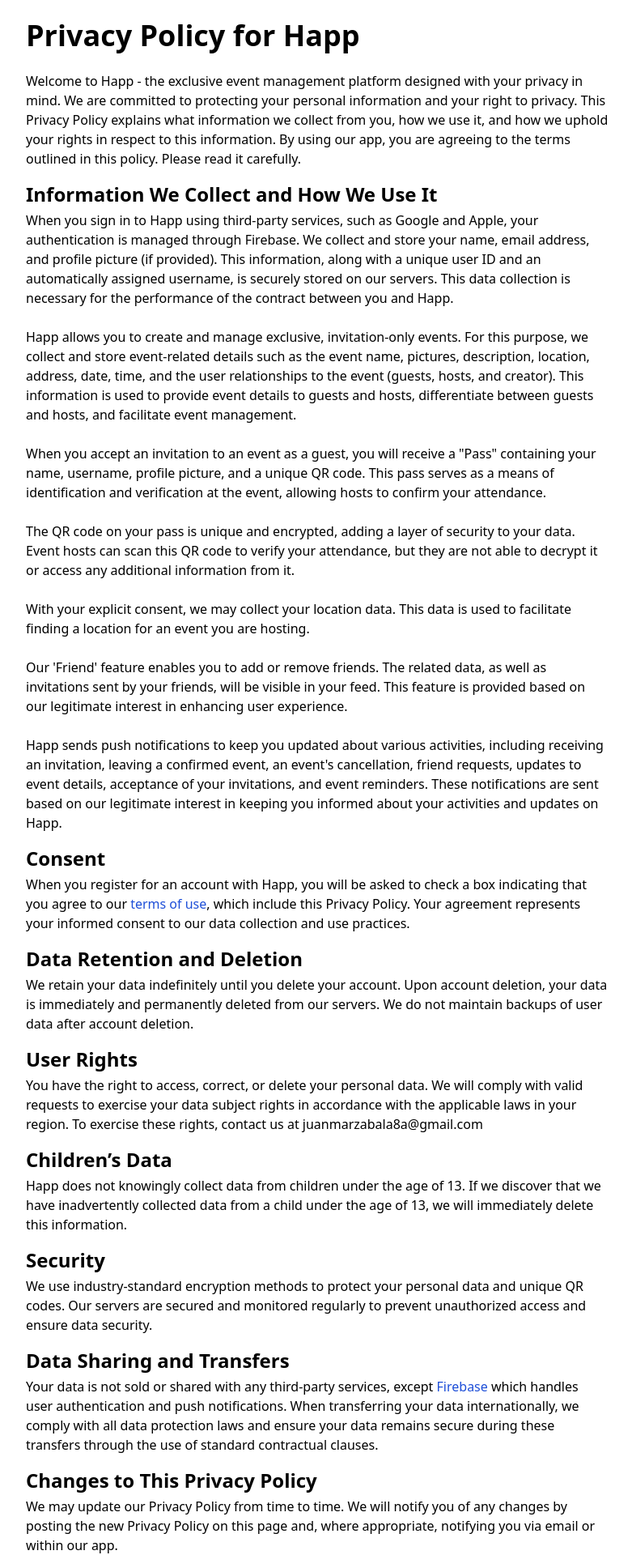
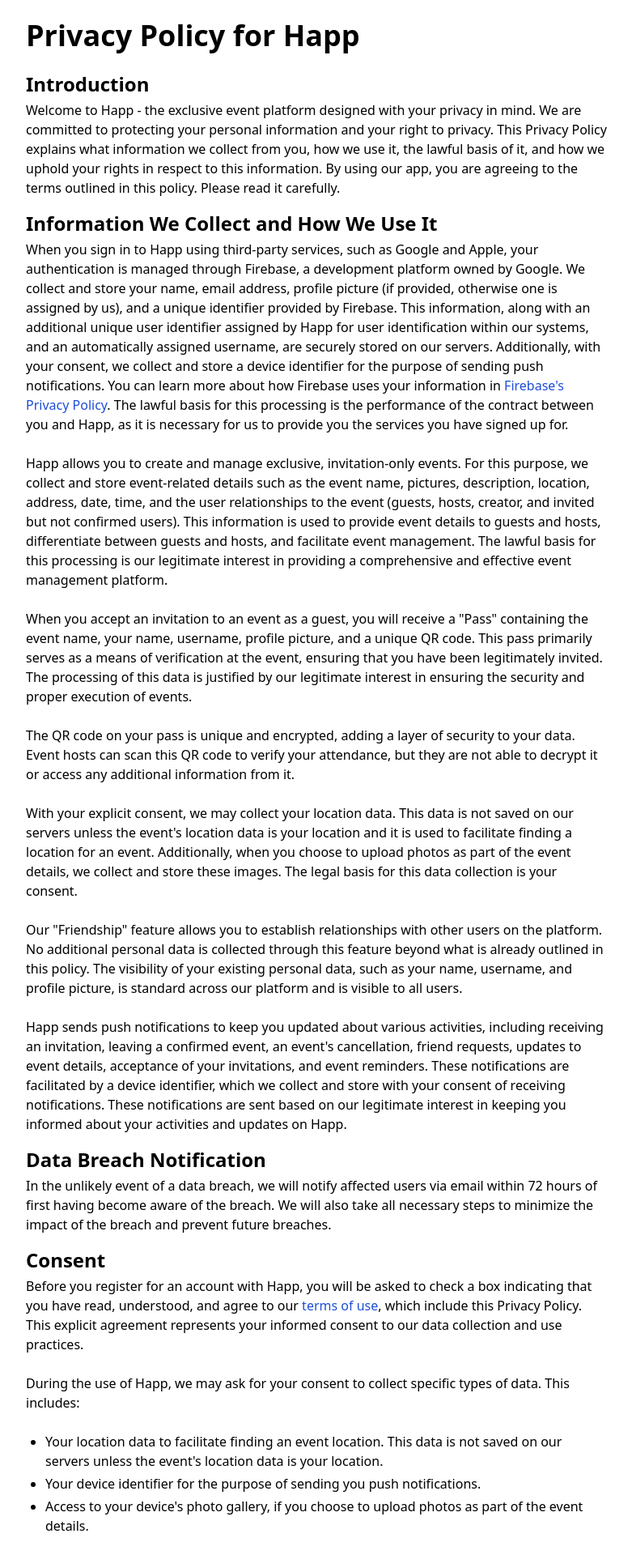
Before and after one commit to juanmartin8a/HappWebsite, a SvelteKit app: page /legal/privacy-policy in a window 1280 px wide. Shown: the top 1920 px of the page at 81% size, without its empty margins (248-1029 px from the left). Built offline with nearby package versions, Linux system fonts and the light colour scheme.

Commit message:
fixed privacy policy and terms of use

```diff
--- a/src/routes/legal/privacy-policy/+page.svelte
+++ b/src/routes/legal/privacy-policy/+page.svelte
@@ -6,43 +6,66 @@
   <div class="mx-auto max-w-3xl p-6">
     <h1 class="text-3xl sm:text-4xl font-semibold pb-6">Privacy Policy for Happ</h1>
 
-    <p class="pb-4">Welcome to Happ - the exclusive event management platform designed with your privacy in mind. We are committed to protecting your personal information and your right to privacy. This Privacy Policy explains what information we collect from you, how we use it, and how we uphold your rights in respect to this information. By using our app, you are agreeing to the terms outlined in this policy. Please read it carefully.</p>
+    <h2 class="text-xl sm:text-2xl font-semibold pb-1">Introduction</h2>
+    <p class="pb-4">Welcome to Happ - the exclusive event platform designed with your privacy in mind. We are committed to protecting your personal information and your right to privacy. This Privacy Policy explains what information we collect from you, how we use it, the lawful basis of it, and how we uphold your rights in respect to this information. By using our app, you are agreeing to the terms outlined in this policy. Please read it carefully.</p>
 
     <h2 class="text-xl sm:text-2xl font-semibold pb-1">Information We Collect and How We Use It</h2>
     <p class="pb-4">
-      When you sign in to Happ using third-party services, such as Google and Apple, your authentication is managed through Firebase. We collect and store your name, email address, and profile picture (if provided). This information, along with a unique user ID and an automatically assigned username, is securely stored on our servers. This data collection is necessary for the performance of the contract between you and Happ.<br><br>
-      Happ allows you to create and manage exclusive, invitation-only events. For this purpose, we collect and store event-related details such as the event name, pictures, description, location, address, date, time, and the user relationships to the event (guests, hosts, and creator). This information is used to provide event details to guests and hosts, differentiate between guests and hosts, and facilitate event management.<br><br>
-      When you accept an invitation to an event as a guest, you will receive a "Pass" containing your name, username, profile picture, and a unique QR code. This pass serves as a means of identification and verification at the event, allowing hosts to confirm your attendance.<br><br>
-
+      When you sign in to Happ using third-party services, such as Google and Apple, your authentication is managed through Firebase, a development platform owned by Google. We collect and store your name, email address, profile picture (if provided, otherwise one is assigned by us), and a unique identifier provided by Firebase. This information, along with an additional unique user identifier assigned by Happ for user identification within our systems, and an automatically assigned username, are securely stored on our servers. Additionally, with your consent, we collect and store a device identifier for the purpose of sending push notifications. You can learn more about how Firebase uses your information in <a href="https://firebase.google.com/support/privacy" target="_blank" class="text-blue-700">Firebase's Privacy Policy</a>. The lawful basis for this processing is the performance of the contract between you and Happ, as it is necessary for us to provide you the services you have signed up for.<br><br>
+      Happ allows you to create and manage exclusive, invitation-only events. For this purpose, we collect and store event-related details such as the event name, pictures, description, location, address, date, time, and the user relationships to the event (guests, hosts, creator, and invited but not confirmed users). This information is used to provide event details to guests and hosts, differentiate between guests and hosts, and facilitate event management. The lawful basis for this processing is our legitimate interest in providing a comprehensive and effective event management platform.<br><br>
+      When you accept an invitation to an event as a guest, you will receive a "Pass" containing the event name, your name, username, profile picture, and a unique QR code. This pass primarily serves as a means of verification at the event, ensuring that you have been legitimately invited. The processing of this data is justified by our legitimate interest in ensuring the security and proper execution of events.<br><br>
       The QR code on your pass is unique and encrypted, adding a layer of security to your data. Event hosts can scan this QR code to verify your attendance, but they are not able to decrypt it or access any additional information from it.<br><br>
-
-      With your explicit consent, we may collect your location data. This data is used to facilitate finding a location for an event you are hosting.<br><br>
-      Our 'Friend' feature enables you to add or remove friends. The related data, as well as invitations sent by your friends, will be visible in your feed. This feature is provided based on our legitimate interest in enhancing user experience.<br><br>
-      Happ sends push notifications to keep you updated about various activities, including receiving an invitation, leaving a confirmed event, an event's cancellation, friend requests, updates to event details, acceptance of your invitations, and event reminders. These notifications are sent based on our legitimate interest in keeping you informed about your activities and updates on Happ.
+      With your explicit consent, we may collect your location data. This data is not saved on our servers unless the event's location data is your location and it is used to facilitate finding a location for an event. Additionally, when you choose to upload photos as part of the event details, we collect and store these images. The legal basis for this data collection is your consent.<br><br>
+      Our "Friendship" feature allows you to establish relationships with other users on the platform. No additional personal data is collected through this feature beyond what is already outlined in this policy. The visibility of your existing personal data, such as your name, username, and profile picture, is standard across our platform and is visible to all users.<br><br>
+      Happ sends push notifications to keep you updated about various activities, including receiving an invitation, leaving a confirmed event, an event's cancellation, friend requests, updates to event details, acceptance of your invitations, and event reminders. These notifications are facilitated by a device identifier, which we collect and store with your consent of receiving notifications. These notifications are sent based on our legitimate interest in keeping you informed about your activities and updates on Happ.
     </p>
 
+    <h2 class="text-xl sm:text-2xl font-semibold pb-1">Data Breach Notification</h2>
+    <p class="pb-4">In the unlikely event of a data breach, we will notify affected users via email within 72 hours of first having become aware of the breach. We will also take all necessary steps to minimize the impact of the breach and prevent future breaches.</p>
+
     <h2 class="text-xl sm:text-2xl font-semibold pb-1">Consent</h2>
-    <p class="pb-4">When you register for an account with Happ, you will be asked to check a box indicating that you agree to our <a href="https://www.happ.rsvp/legal/terms-of-use" class="text-blue-700">terms of use</a>, which include this Privacy Policy. Your agreement represents your informed consent to our data collection and use practices.</p>
+    <p class="">
+      Before you register for an account with Happ, you will be asked to check a box indicating that you have read, understood, and agree to our <a href="https://www.happ.rsvp/legal/terms-of-use" target="_blank" class="text-blue-700">terms of use</a>, which include this Privacy Policy. This explicit agreement represents your informed consent to our data collection and use practices.<br><br>
+
+      During the use of Happ, we may ask for your consent to collect specific types of data. This includes:<br><br>
+    </p>
+    <ul class="list-disc marker:text-black px-6">
+      <li class="pb-1">Your location data to facilitate finding an event location. This data is not saved on our servers unless the event's location data is your location.</li>
+      <li class="pb-1">Your device identifier for the purpose of sending you push notifications.</li>
+      <li>Access to your device's photo gallery, if you choose to upload photos as part of the event details.<br><br></li>
+    </ul>
+    <p class="pb-4">
+      You have the right to withdraw your consent at any time. If you wish to withdraw your consent, you can do so by changing the relevant settings on your device or contacting us at juanmarzabala8a@gmail.com.
+    </p>
 
     <h2 class="text-xl sm:text-2xl font-semibold pb-1">Data Retention and Deletion</h2>
-    <p class="pb-4">We retain your data indefinitely until you delete your account. Upon account deletion, your data is immediately and permanently deleted from our servers. We do not maintain backups of user data after account deletion.</p>
+    <p class="pb-4">
+      We retain your data for as long as necessary until you delete your account. Upon account deletion, all of your data is permanently deleted from our servers. This includes data directly associated with your user account such as your name, username, email address, profile picture, and unique identifiers.<br><br>
+      However, please note that the deletion of the relationship between your account and any event, as well as the deletion of your device identifier, may be slightly delayed depending on the server's workload.<br><br>
+      If you are the creator of an event and delete your account, the creator status will pass to another host if one exists. If there are no other hosts for the event, the event will be automatically cancelled and all information related to that event, including user relationships with the event (guests, hosts, creator, and invited but not confirmed users), will be deleted.<br><br>
+      Additionally, when an event is deleted or 7 days after the event date has passed, all event information, including user relationships with the event (guests, hosts, creator, and invited but not confirmed users), is also permanently deleted.<br><br>
+      Please be aware that these deletion processes are irreversible, and we do not maintain backups of user data after account deletion.
+    </p>
 
     <h2 class="text-xl sm:text-2xl font-semibold pb-1">User Rights</h2>
-    <p class="pb-4">You have the right to access, correct, or delete your personal data. We will comply with valid requests to exercise your data subject rights in accordance with the applicable laws in your region. To exercise these rights, contact us at juanmarzabala8a@gmail.com</p>
+    <p class="pb-4">You have the right to access, correct, or delete your personal data. We will comply with valid requests to exercise your data subject rights in accordance with the applicable laws in your region. To exercise these rights, contact us at juanmarzabala8a@gmail.com.</p>
 
-    <h2 class="text-xl sm:text-2xl font-semibold pb-1">Children’s Data</h2>
-    <p class="pb-4">Happ does not knowingly collect data from children under the age of 13. If we discover that we have inadvertently collected data from a child under the age of 13, we will immediately delete this information.</p>
+    <h2 class="text-xl sm:text-2xl font-semibold pb-1">Children’s Privacy</h2>
+    <p class="pb-4">
+      We do not knowingly collect or solicit personal information from anyone under the age of 13. If you are under 13, please do not attempt to register for the Services or send any personal information about yourself to us. If we learn that we have collected personal information from a child under age 13, we will delete that information as quickly as possible. If you believe that a child under 13 may have provided us personal information, please contact us at juanmarzabala8a@gmail.com.<br><br>
+      In the event that we learn that we have collected personal information from a child under the age of consent in their country of residence outside the United States, we will delete that information. If you believe that a child under the age of consent in their country of residence has provided us with personal information, please contact us and we will take steps to delete such information and terminate the child's account.
+    </p>
 
     <h2 class="text-xl sm:text-2xl font-semibold pb-1">Security</h2>
-    <p class="pb-4">We use industry-standard encryption methods to protect your personal data and unique QR codes. Our servers are secured and monitored regularly to prevent unauthorized access and ensure data security.</p>
+    <p class="pb-4">We utilize encryption methods specifically for the protection of your unique QR codes. Furthermore, all data within Happ is safeguarded as our servers are both secured and monitored regularly to preempt unauthorized access and maintain overall data security.</p>
 
     <h2 class="text-xl sm:text-2xl font-semibold pb-1">Data Sharing and Transfers</h2>
-    <p class="pb-4">Your data is not sold or shared with any third-party services, except <a href="https://firebase.google.com/support/privacy" class="text-blue-700">Firebase</a> which handles user authentication and push notifications. When transferring your data internationally, we comply with all data protection laws and ensure your data remains secure during these transfers through the use of standard contractual clauses.</p>
+    <p class="pb-4">Your data is not sold or shared with any third-party services, except Firebase which handles user authentication and push notifications. We use anonymized analytics data for improving our app and understanding user behavior within the app. Please note that your personal data may be transferred to, and processed in, the United States where our servers are located. When transferring your data, we comply with applicable data protection laws and ensure your data remains secure during these transfers.</p>
 
     <h2 class="text-xl sm:text-2xl font-semibold pb-1">Changes to This Privacy Policy</h2>
     <p class="pb-6">We may update our Privacy Policy from time to time. We will notify you of any changes by posting the new Privacy Policy on this page and, where appropriate, notifying you via email or within our app.</p>
 
     <h2 class="text-xl sm:text-2xl font-semibold pb-1">Contact Us</h2>
-    <p class="pb-6">If you have any questions about this Privacy Policy, please contact us at juanmarzabala8a@gmail.com</p>
+    <p class="pb-6">If you have any questions about this Privacy Policy, please contact us at juanmarzabala8a@gmail.com.</p>
   </div>
 </body>
```
Also changed, not shown: src/routes/legal/terms-of-use/+page.svelte (+34 -10 lines).
